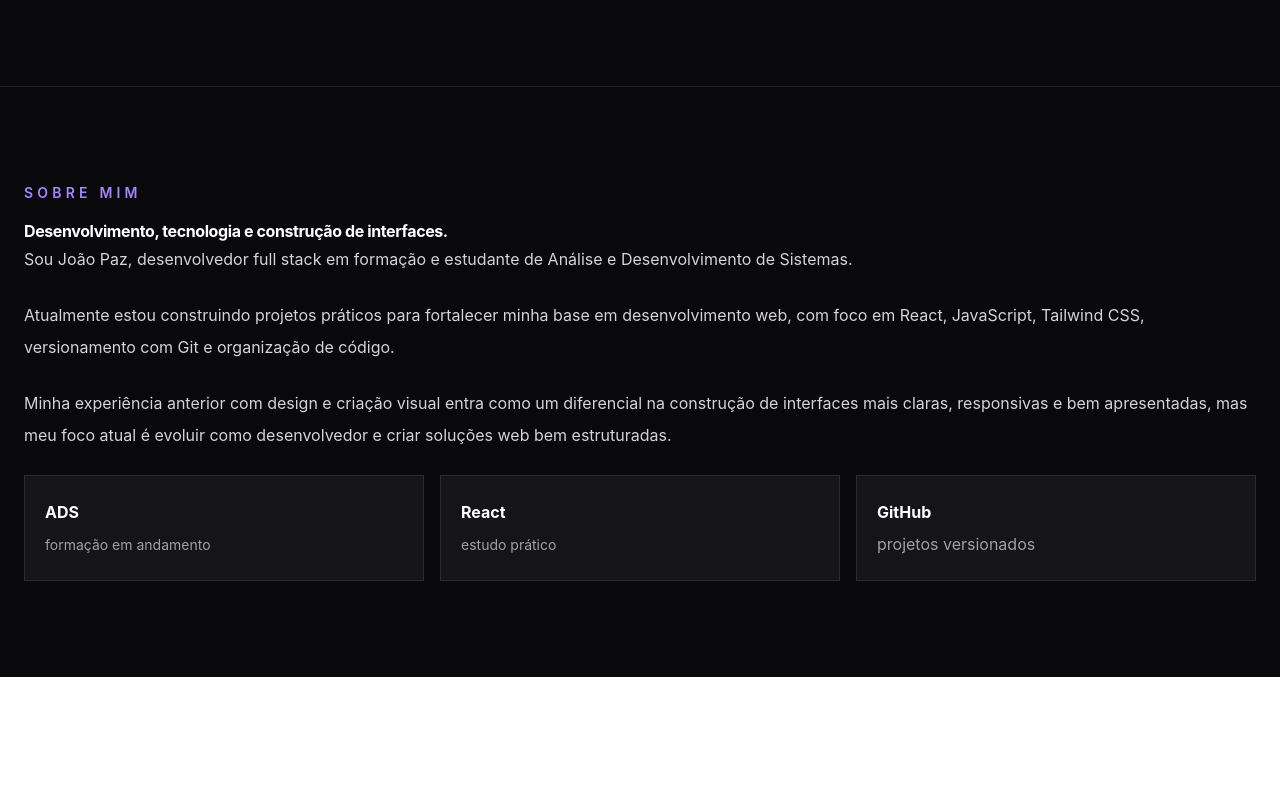
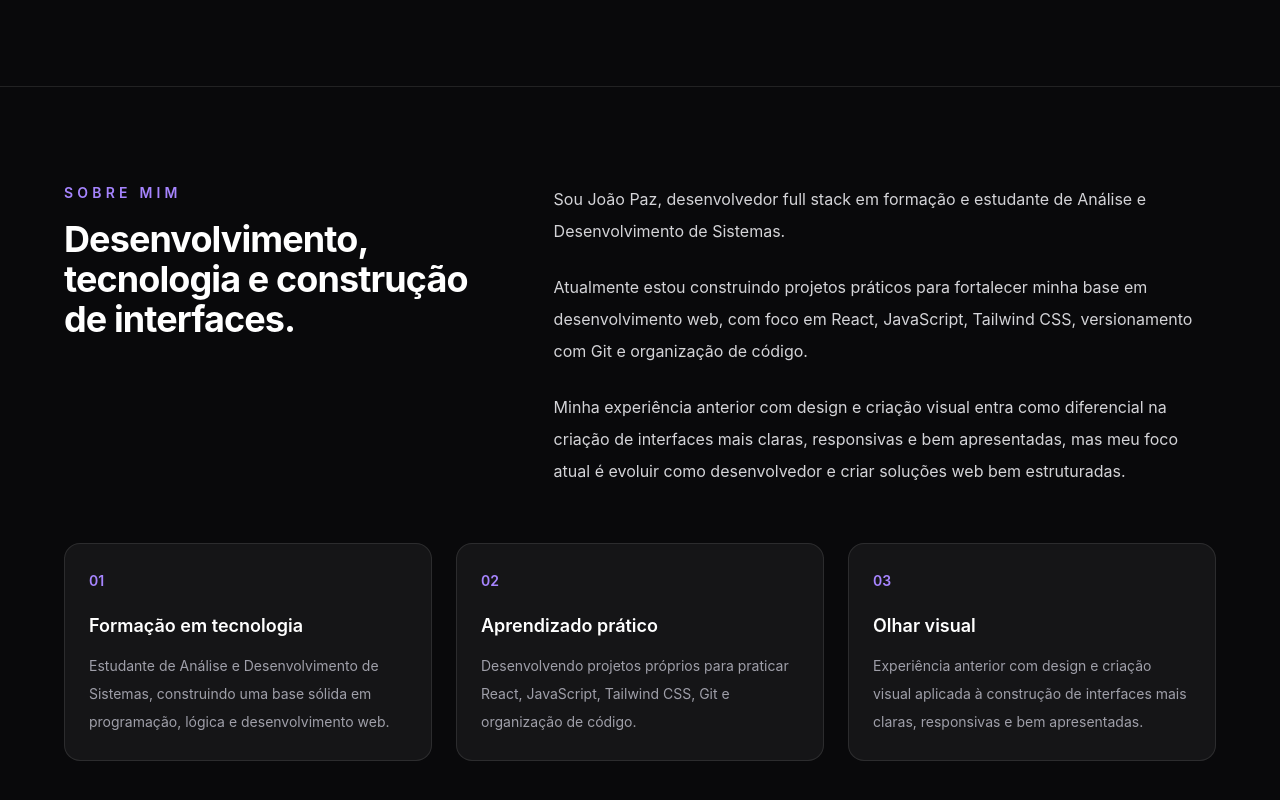
Before and after one commit to 1jhonBR/portfolio-jhon, a React (Vite) app: page / in a window 1280 px wide. Shown: the part 714-1514 px from the top of the page. Before the commit the page ends 1391 px from the top, so only its background shows below. Built offline with nearby package versions, Linux system fonts and the light colour scheme.

Commit message:
refactor: map about highlight cards
Refactors the about highlight cards to use a data array and map rendering, improving code organization and making the section easier to maintain.

```diff
--- a/src/components/About.jsx
+++ b/src/components/About.jsx
@@ -1,15 +1,38 @@
+const aboutHighlights = [
+  {
+    number: "01",
+    title: "Formação em tecnologia",
+    description:
+      "Estudante de Análise e Desenvolvimento de Sistemas, construindo uma base sólida em programação, lógica e desenvolvimento web.",
+  },
+  {
+    number: "02",
+    title: "Aprendizado prático",
+    description:
+      "Desenvolvendo projetos próprios para praticar React, JavaScript, Tailwind CSS, Git e organização de código.",
+  },
+  {
+    number: "03",
+    title: "Olhar visual",
+    description:
+      "Experiência anterior com design e criação visual aplicada à construção de interfaces mais claras, responsivas e bem apresentadas.",
+  },
+];
+
 function About() {
   return (
     <section
       id="about"
       className="scroll-mt-24 border-t border-white/10 px-6 py-24"
     >
+      <div className="mx-auto max-w-6xl">
+        <div className="grid gap-12 lg:grid-cols-[0.8fr_1.2fr]">
           <div>
             <p className="mb-4 text-sm font-semibold uppercase tracking-[0.3em] text-violet-400">
               Sobre mim
             </p>
 
-        <h2 className="text-3x1 font-bold tracking-tight text-white sm:text-4x1">
+            <h2 className="text-3xl font-bold tracking-tight text-white sm:text-4xl">
               Desenvolvimento, tecnologia e construção de interfaces.
             </h2>
           </div>
@@ -21,33 +44,39 @@ function About() {
             </p>
 
             <p>
-          Atualmente estou construindo projetos práticos para fortalecer minha
-          base em desenvolvimento web, com foco em React, JavaScript, Tailwind
-          CSS, versionamento com Git e organização de código.
+              Atualmente estou construindo projetos práticos para fortalecer
+              minha base em desenvolvimento web, com foco em React, JavaScript,
+              Tailwind CSS, versionamento com Git e organização de código.
             </p>
 
             <p>
-          Minha experiência anterior com design e criação visual entra como um
-          diferencial na construção de interfaces mais claras, responsivas e bem
-          apresentadas, mas meu foco atual é evoluir como desenvolvedor e criar
-          soluções web bem estruturadas.
+              Minha experiência anterior com design e criação visual entra como
+              diferencial na criação de interfaces mais claras, responsivas e
+              bem apresentadas, mas meu foco atual é evoluir como desenvolvedor
+              e criar soluções web bem estruturadas.
             </p>
-
-        <div className="grid gap-4 sm:grid-cols-3">
-          <div className="rounded-2x1 border border-white/10 bg-white/5 p-5">
-            <strong className="block text-2x1 text-white">ADS</strong>
-            <span className="text-sm text-zinc-400">formação em andamento</span>
+          </div>
         </div>
 
-          <div className="rounded-2x1 border border-white/10 bg-white/5 p-5">
-            <strong className="block text 2x1 text-white">React</strong>
-            <span className="text-sm text-zinc-400">estudo prático</span>
+        <div className="mt-14 grid gap-6 md:grid-cols-3">
+          {aboutHighlights.map((highlight) => (
+            <div
+              key={highlight.number}
+              className="group rounded-2xl border border-white/10 bg-white/5 p-6 transition hover:border-violet-400/40 hover:bg-violet-400/10"
+            >
+              <span className="text-sm font-semibold text-violet-400">
+                {highlight.number}
+              </span>
+
+              <h3 className="mt-5 text-lg font-semibold text-white">
+                {highlight.title}
+              </h3>
+
+              <p className="mt-3 text-sm leading-7 text-zinc-400">
+                {highlight.description}
+              </p>
             </div>
-
-          <div className="rounded-2x1 border border-white/10 bg-white/5 p-5">
-            <strong className="block text-2x1 text-white">GitHub</strong>
-            <span className="text=sm text-zinc-400">projetos versionados</span>
-          </div>
+          ))}
         </div>
       </div>
     </section>
```
Lines whose indentation alone changed are shown as unchanged.
